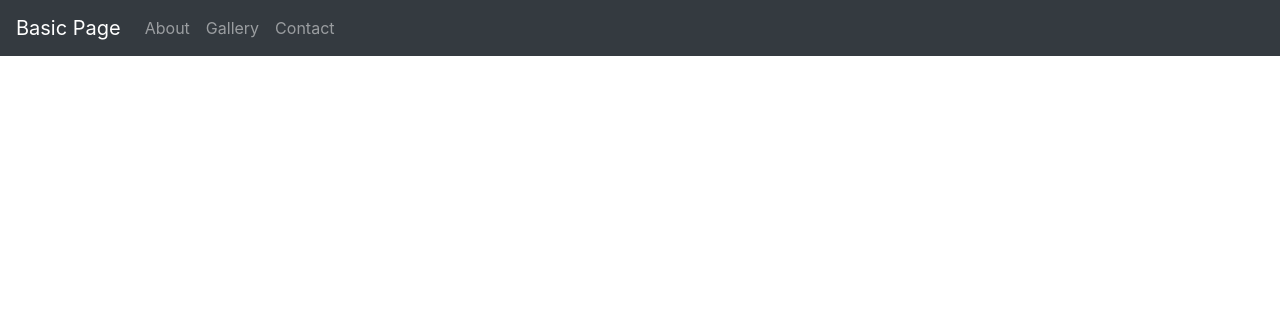
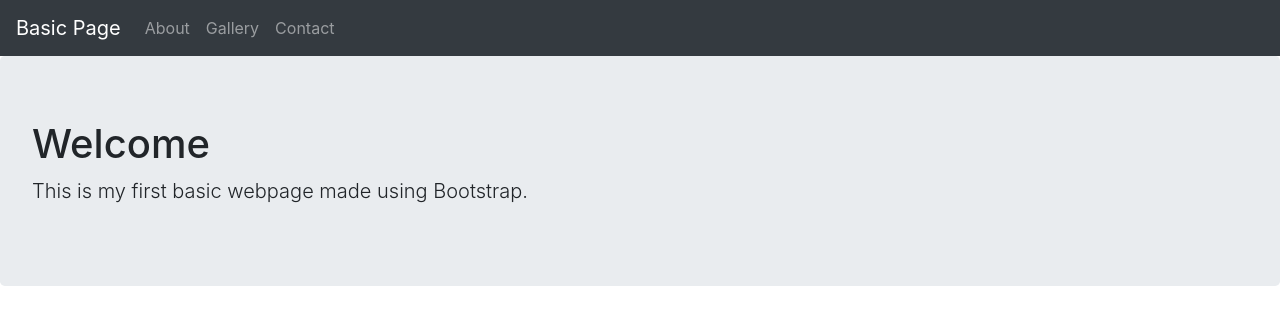
Before and after one commit to mohawk-responsive-ui-frameworks/basic-page, a website: page public/index.html in a window 1280 px wide. Drawn offline with Linux system fonts and the light colour scheme.

Commit message:
finish jumbotron

```diff
--- a/public/index.html
+++ b/public/index.html
@@ -27,5 +27,13 @@
 		</header>
 		<!-- END: header -->
 
+
+		<!-- START: jumbotron -->
+		<div class="jumbotron">
+			<h1>Welcome</h1>
+			<p class="lead">This is my first basic webpage made using Bootstrap.</p>
+		</div>
+		<!-- END: jumbotron -->
+
 	</body>
 </html>
```
Also changed, not shown: .readme-assets/jumbotron.md (added), .readme-assets/jumbotron.png (added), README.md.
